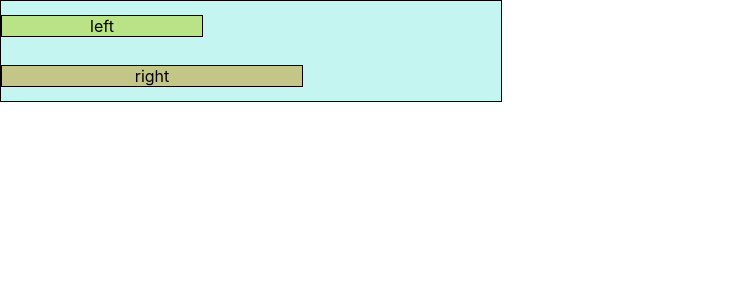
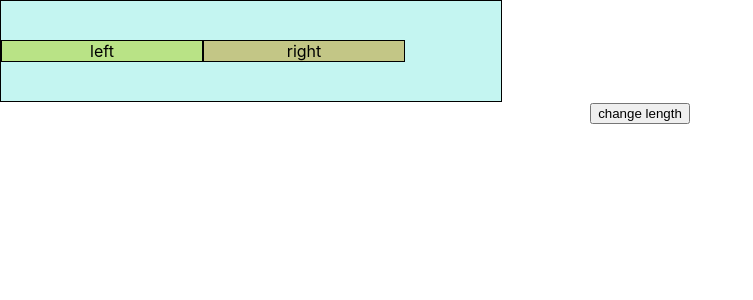
Before and after one commit to ltzx2004538/flexboxDemo, a React (Create React App) app in the folder flexbox/: page / in a window 1280 px wide. Shown: the top 300 px of the page, without its empty margins (0-753 px from the left). Built offline with nearby package versions, Linux system fonts and the light colour scheme.

Commit message:
build flexbox

```diff
--- a/flexbox/src/components/FlexDemo.js
+++ b/flexbox/src/components/FlexDemo.js
@@ -2,21 +2,55 @@ import React from 'react';
 import "./FlexDemo.scss"
 
 
+class FlexDemo extends React.Component {
+    constructor(props) {
+        super(props);
+        this.state = {
+            active: true,
+        }
+
+        this.handleClick = this.handleClick.bind(this);
+    }
+
+    handleClick() {
+        const newState = !this.state.active
+        this.setState({
+            active: newState,
+        })
+    }
 
 
-const FlexDemo=()=>{
 
-
-    return(
+    render() {
+        const active = this.state.active;
+        return (
+            <React.Fragment>
             <div className="container">
                 <div className="leftDiv">
                     <span>left</span>
                 </div>
-            <div className="rightDiv">
+                {active ?
+                    <div className="rightDiv-short">
                         <span>right</span>
                     </div>
+                    :
+                    <div className="rightDiv-long">
+                        <span>right</span>
                     </div>
+                }
+            </div>
+             <button onClick={(event)=>{
+                 event.preventDefault();
+                 this.handleClick();
+             }}>change length</button>
+             </React.Fragment>
         );
     }
 
+
+
+
+
+}
+
 export default FlexDemo;
--- a/flexbox/src/components/FlexDemo.scss
+++ b/flexbox/src/components/FlexDemo.scss
@@ -17,10 +17,19 @@
 
 }
 
-.rightDiv{
+.rightDiv-long{
     width:300px;
     height:20px;
     align-self: center;
     border:solid 1px;
     background-color:rgba($color: #c4971c, $alpha: 0.5);
 }
+
+
+.rightDiv-short{
+    width:200px;
+    height:20px;
+    align-self: center;
+    border:solid 1px;
+    background-color:rgba($color: #c4971c, $alpha: 0.5);
+}
```
Lines whose indentation alone changed are shown as unchanged.
